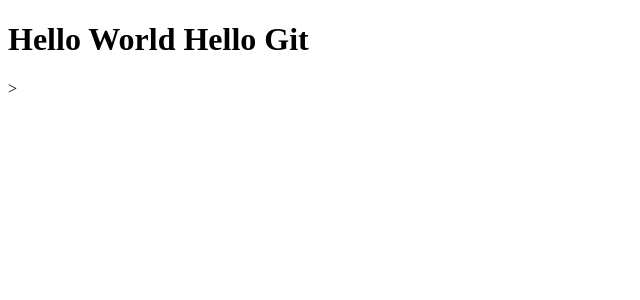
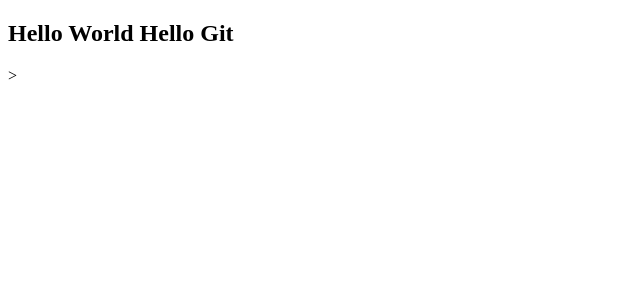
Before and after one commit to yein0528/clone-x-frontend, a Vue app: page / in a window 1280 px wide. Shown: the top 300 px of the page, without its empty margins (0-640 px from the left). Built offline with nearby package versions, Linux system fonts and the light colour scheme.

Commit message:
closed #1 h1->h2

```diff
--- a/src/App.vue
+++ b/src/App.vue
@@ -1,5 +1,5 @@
 <template>
-<h1>Hello World Hello Git</h1>>
+<h2>Hello World Hello Git</h2>>
 </template>
 
 <script>
```
